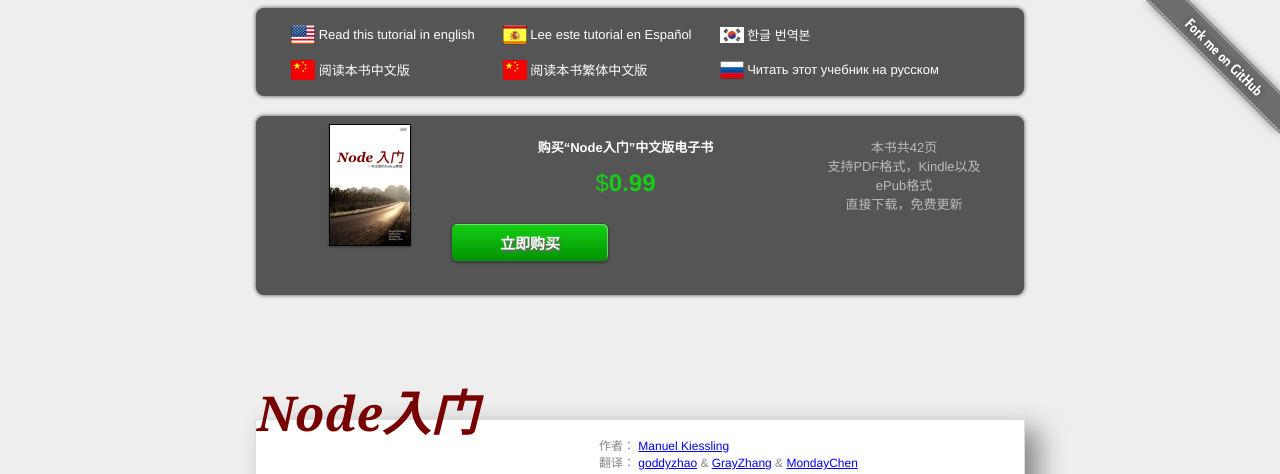
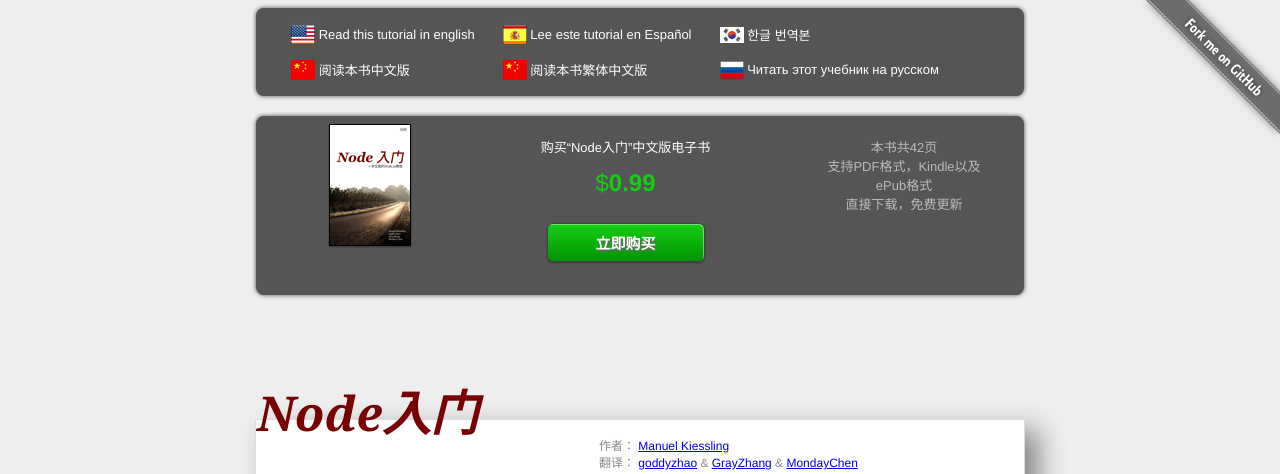
Before and after one commit to manuelkiessling/nodebeginner.org, a PHP site: page /index-zh-cn.html in a window 1280 px wide. Shown: the top 474 px of the page. Run offline with PHP 8.4, Linux system fonts and the light colour scheme; some libraries are stand-ins or nearby versions.

Commit message:
layout fixes for both chinese versions

```diff
--- a/default.css
+++ b/default.css
@@ -135,6 +135,8 @@ body {
 .buy-the-bundle .button {
     padding: 8px;
     margin-top: 26px;
+    margin-left: auto;
+    margin-right: auto;
     width: 140px;
     border: 1px solid #444;
     border-radius: 6px;
--- a/index-zh-cn.html
+++ b/index-zh-cn.html
@@ -89,7 +89,7 @@
             </div>
             <div class="description">
                 <p>
-                    <strong>购买“Node入门”中文版电子书</strong>
+                    购买“Node入门”中文版电子书
                 </p>
                 <p>
                     <strong class="price dollarsign">$</strong><strong class="price">0.99</strong>
--- a/index-zh-tw.html
+++ b/index-zh-tw.html
@@ -89,7 +89,7 @@
             </div>
             <div class="description">
                 <p>
-                    <strong>購買 &quot;Node入門&quot; 中文版電子書</strong>
+                    購買 &quot;Node入門&quot; 中文版電子書
                 </p>
                 <p>
                     <strong class="price dollarsign">$</strong><strong class="price">0.99</strong>
```
